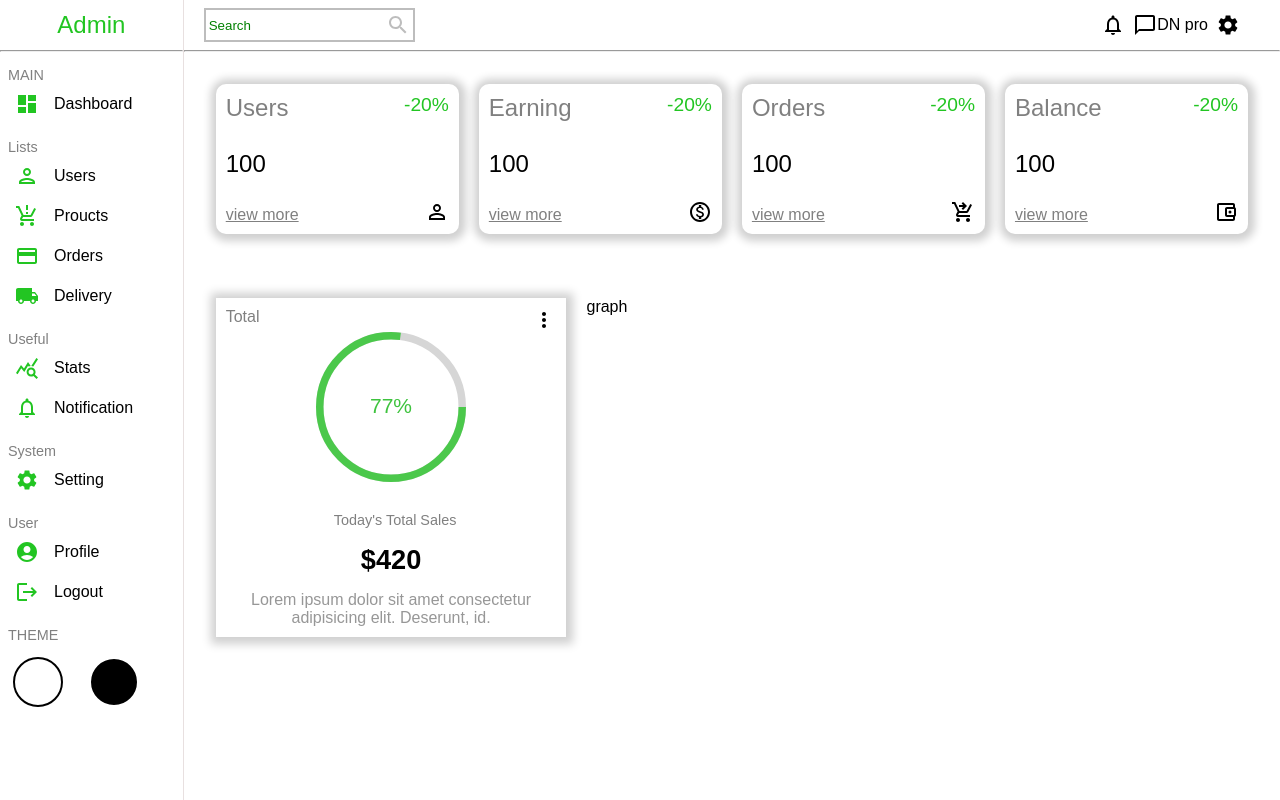
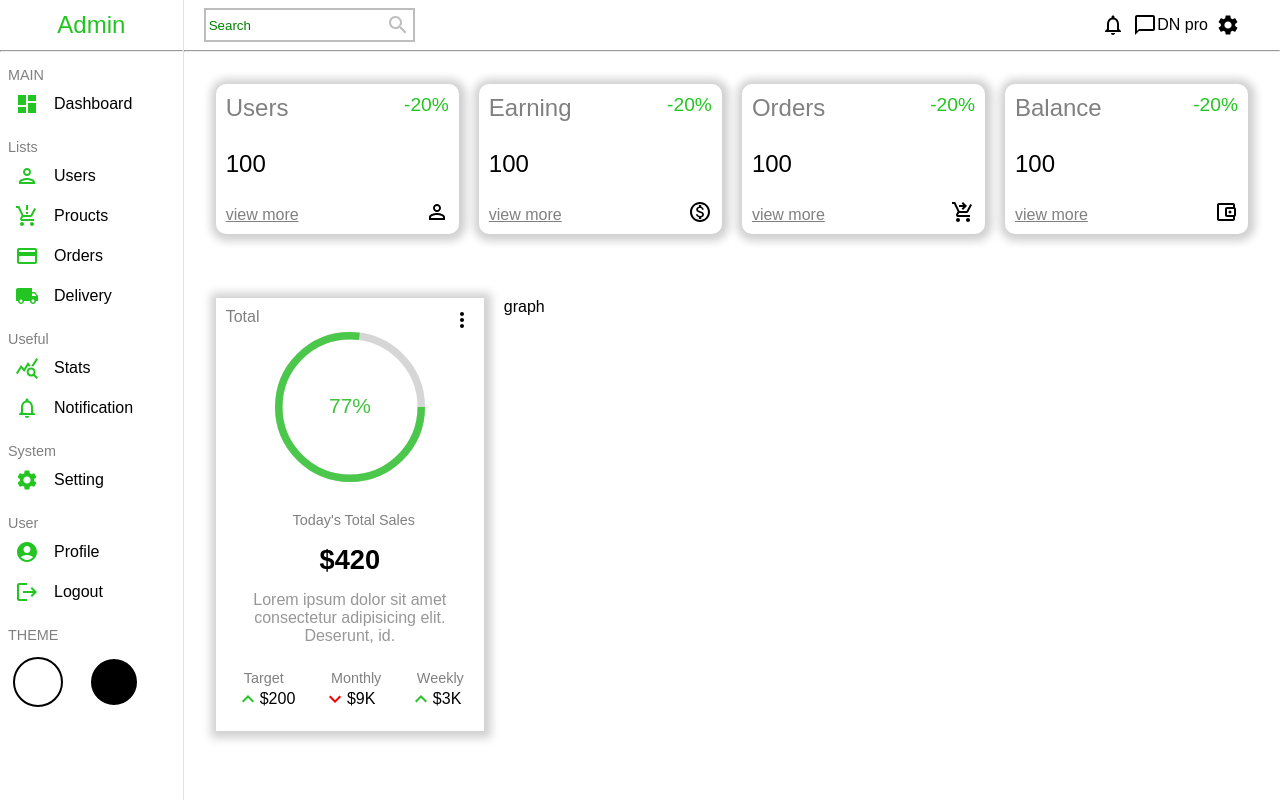
Before and after one commit to Bikalpa-Paudel/React-Dashboard, a React (Create React App) app: page / in a window 1280 px wide. Built offline with nearby package versions, Linux system fonts and the light colour scheme.

Commit message:
completing progress bar desgin

```diff
--- a/src/components/chart/Chart.jsx
+++ b/src/components/chart/Chart.jsx
@@ -2,6 +2,8 @@ import "./chart.css";
 import { CircularProgressbar } from "react-circular-progressbar";
 import "react-circular-progressbar/dist/styles.css";
 import MoreVertIcon from "@mui/icons-material/MoreVert";
+import KeyboardArrowUpIcon from '@mui/icons-material/KeyboardArrowUp';
+import KeyboardArrowDownIcon from '@mui/icons-material/KeyboardArrowDown';
 
 export default function Chart() {
   const percentage = 77;
@@ -48,6 +50,26 @@ export default function Chart() {
         <p className="amount">$420</p>
         <p className="dec">Lorem ipsum dolor sit amet consectetur adipisicing elit. Deserunt, id.</p>
       </div>
+      <div className="sales">
+            <div className="sale">
+                <div className="title">Target</div>
+                <div className="rate">
+                    <KeyboardArrowUpIcon className="up-icon green"/>$200
+                </div>
+            </div>
+            <div className="sale">
+                <div className="title">Monthly</div>
+                <div className="rate">
+                    <KeyboardArrowDownIcon className="up-icon red"/>$9K
+                </div>
+            </div>
+            <div className="sale">
+                <div className="title">Weekly</div>
+                <div className="rate">
+                    <KeyboardArrowUpIcon className="up-icon green"/>$3K
+                </div>
+            </div>
+        </div>
     </div>
   );
 }
--- a/src/components/chart/chart.css
+++ b/src/components/chart/chart.css
@@ -35,3 +35,20 @@
     text-align: center;
     color: rgb(151, 151, 151);
 }
+
+.sales{
+    display: flex;
+    gap: 10px;
+    justify-content: space-between;
+    padding: 10px;
+}
+.rate{
+    display: flex;
+    align-items: center;
+}
+.green{
+    color: rgb(34, 197, 34);
+}
+.red{
+    color: red;
+}
--- a/src/components/graph/graph.css
+++ b/src/components/graph/graph.css
@@ -1,3 +1,3 @@
 .graph{
-    flex: 2;
+    flex: 3;
 }
```
